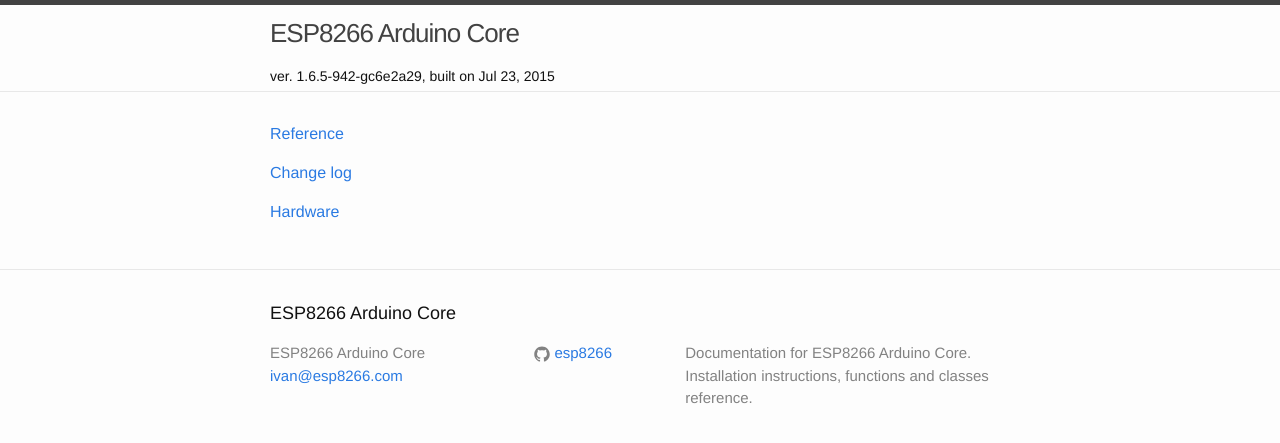
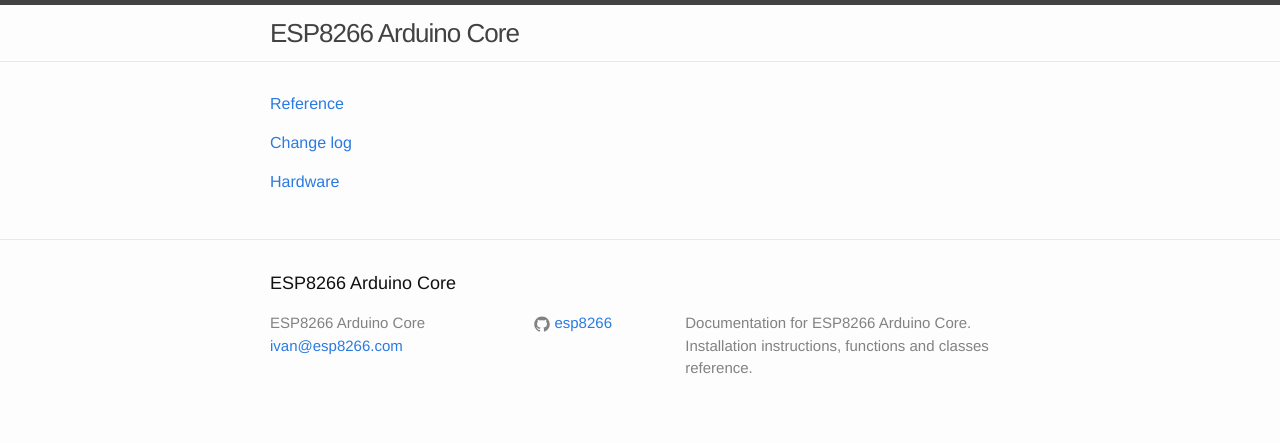
Before and after one commit to igrr/esp8266-arduino-docs, a Jekyll site: the page built from index.md, in a window 1280 px wide. Shown: the top 443 px of the page. Built offline with Jekyll 4.4.1, drawn with Linux system fonts in a browser that asks for light colours; Markdown is read by kramdown in place of the engine named in the settings.

Commit message:
`url` and `subtitle` set via user config

```diff
--- a/_config.yml
+++ b/_config.yml
@@ -5,9 +5,9 @@ description: > # this means to ignore newlines until "baseurl:"
   Documentation for ESP8266 Arduino Core. Installation instructions,
   functions and classes reference.
 baseurl: "" # the subpath of your site, e.g. /blog/
-url: "https://arduino.esp8266.com" # the base hostname & protocol for your site
+#url: "https://arduino.esp8266.com" # the base hostname & protocol for your site
 github_username:  esp8266
-subtitle: "ver. 1.6.5-942-gc6e2a29, built on Jul 23, 2015"
+#subtitle: "ver. 1.6.5-942-gc6e2a29, built on Jul 23, 2015"
 # Build settings
 markdown: redcarpet
 highlighter: pygments
```
